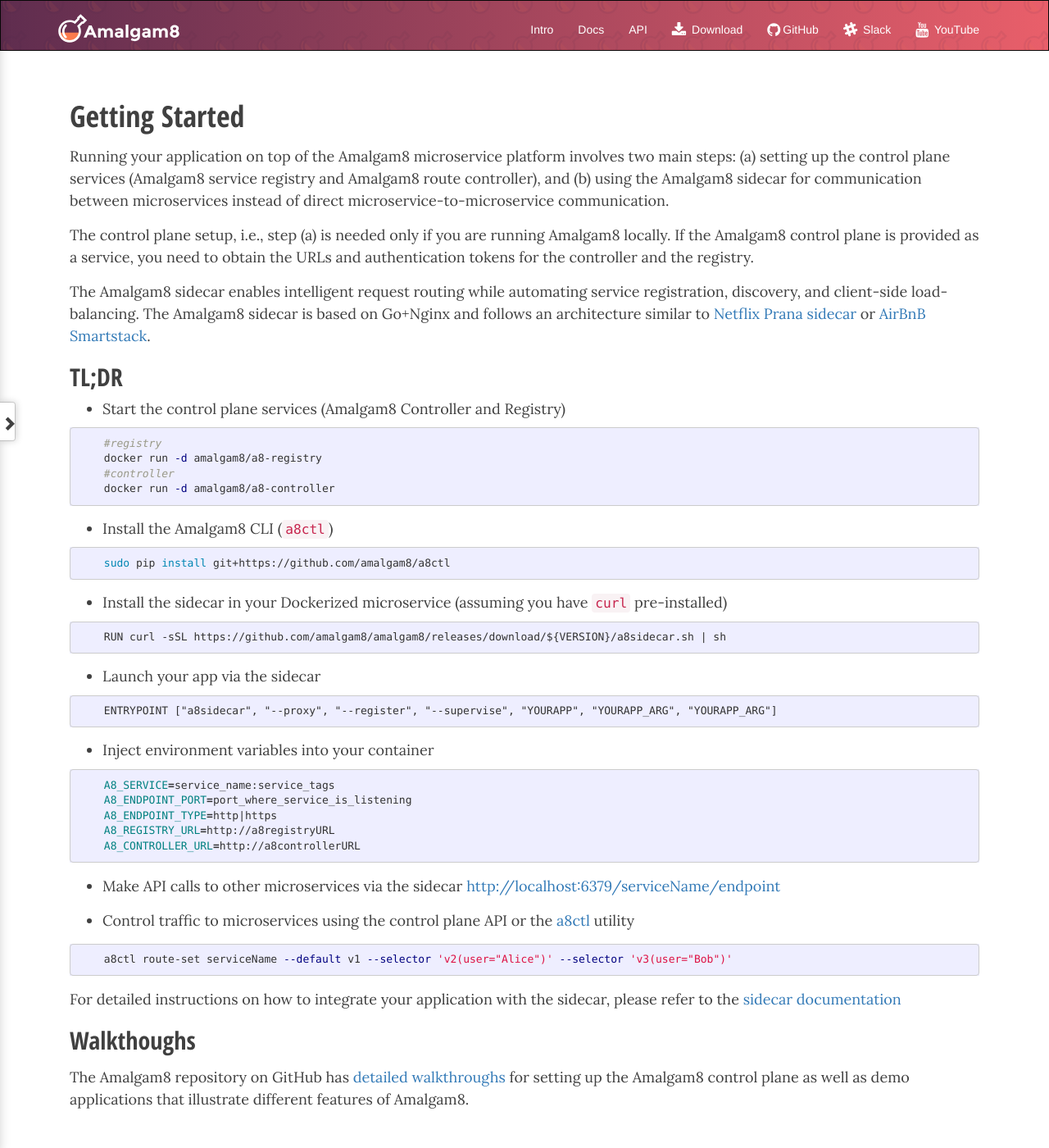
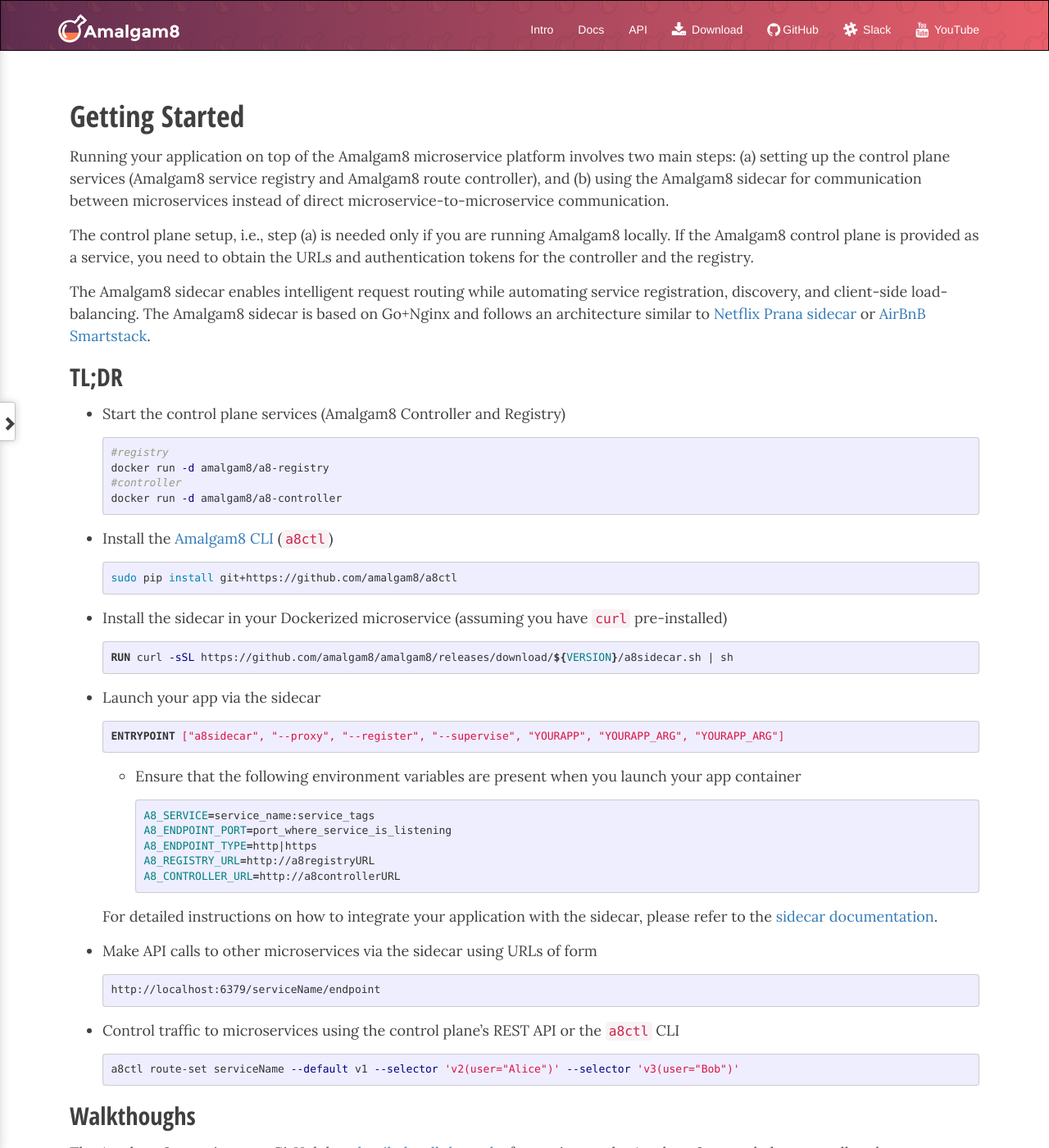
Before and after one commit to amalgam8/amalgam8.github.io, a Jekyll site: the page built from _docs/getting-started-with-amalgam8.md, in a window 1280 px wide and 1400 px high. Shown: the whole window at 82% size. Built offline with Jekyll 4.4.1, drawn with Linux system fonts in a browser that asks for light colours; nearby versions of some CDN libraries; comment, search, counter and statistics services are not loaded.

Commit message:
nits, fixing broken links

````diff
--- a/_docs/getting-started-with-amalgam8.md
+++ b/_docs/getting-started-with-amalgam8.md
@@ -29,58 +29,63 @@
 
 * Start the control plane services (Amalgam8 Controller and Registry)
 
-```bash
-    #registry
-    docker run -d amalgam8/a8-registry
-    #controller
-    docker run -d amalgam8/a8-controller
-```
+  ```bash
+  #registry
+  docker run -d amalgam8/a8-registry
+  #controller
+  docker run -d amalgam8/a8-controller
+  ```
 
 
-* Install the Amalgam8 CLI (`a8ctl`)
+* Install the [Amalgam8 CLI](https://github.com/amalgam8/a8ctl) (`a8ctl`)
 
-```bash
-    sudo pip install git+https://github.com/amalgam8/a8ctl
-```
+  ```bash
+  sudo pip install git+https://github.com/amalgam8/a8ctl
+  ```
 
 
 * Install the sidecar in your Dockerized microservice (assuming you have
   `curl` pre-installed)
 
-```Dockerfile
-    RUN curl -sSL https://github.com/amalgam8/amalgam8/releases/download/${VERSION}/a8sidecar.sh | sh
-```
+  ```dockerfile
+  RUN curl -sSL https://github.com/amalgam8/amalgam8/releases/download/${VERSION}/a8sidecar.sh | sh
+  ```
 
 
 * Launch your app via the sidecar
 
-```Dockerfile
-    ENTRYPOINT ["a8sidecar", "--proxy", "--register", "--supervise", "YOURAPP", "YOURAPP_ARG", "YOURAPP_ARG"]
-```
+  ```dockerfile
+  ENTRYPOINT ["a8sidecar", "--proxy", "--register", "--supervise", "YOURAPP", "YOURAPP_ARG", "YOURAPP_ARG"]
+  ```
 
-* Inject environment variables into your container
+  * Ensure that the following environment variables are present when you launch your app container
 
-
-```bash
+    ```bash
     A8_SERVICE=service_name:service_tags
     A8_ENDPOINT_PORT=port_where_service_is_listening
     A8_ENDPOINT_TYPE=http|https
     A8_REGISTRY_URL=http://a8registryURL
     A8_CONTROLLER_URL=http://a8controllerURL
-```
+    ```
 
-* Make API calls to other microservices via the sidecar [http://localhost:6379/serviceName/endpoint]()
+  For detailed instructions on how to integrate your application with the
+  sidecar, please refer to the [sidecar documentation](/docs/sidecar/).
 
-* Control traffic to microservices using the control plane API or the
-   [a8ctl](https://github.com/amalgam8/a8ctl) utility
 
-```bash
-    a8ctl route-set serviceName --default v1 --selector 'v2(user="Alice")' --selector 'v3(user="Bob")'
-```
+* Make API calls to other microservices via the sidecar using URLs of form
 
-For detailed instructions on how to integrate your application with the
-sidecar, please refer to the
-[sidecar documentation](/docs/amalgam8-components-sidecar/)
+  ```
+  http://localhost:6379/serviceName/endpoint
+  ```
+
+
+* Control traffic to microservices using the control plane's REST API or the
+  `a8ctl` CLI
+
+  ```bash
+  a8ctl route-set serviceName --default v1 --selector 'v2(user="Alice")' --selector 'v3(user="Bob")'
+  ```
+
 
 ## Walkthoughs
 
````
Also changed, not shown: _docs/amalgam8-architecture.md (+13 -7 lines), _docs/sidecar/deployment-options.md (+5 -5 lines).
